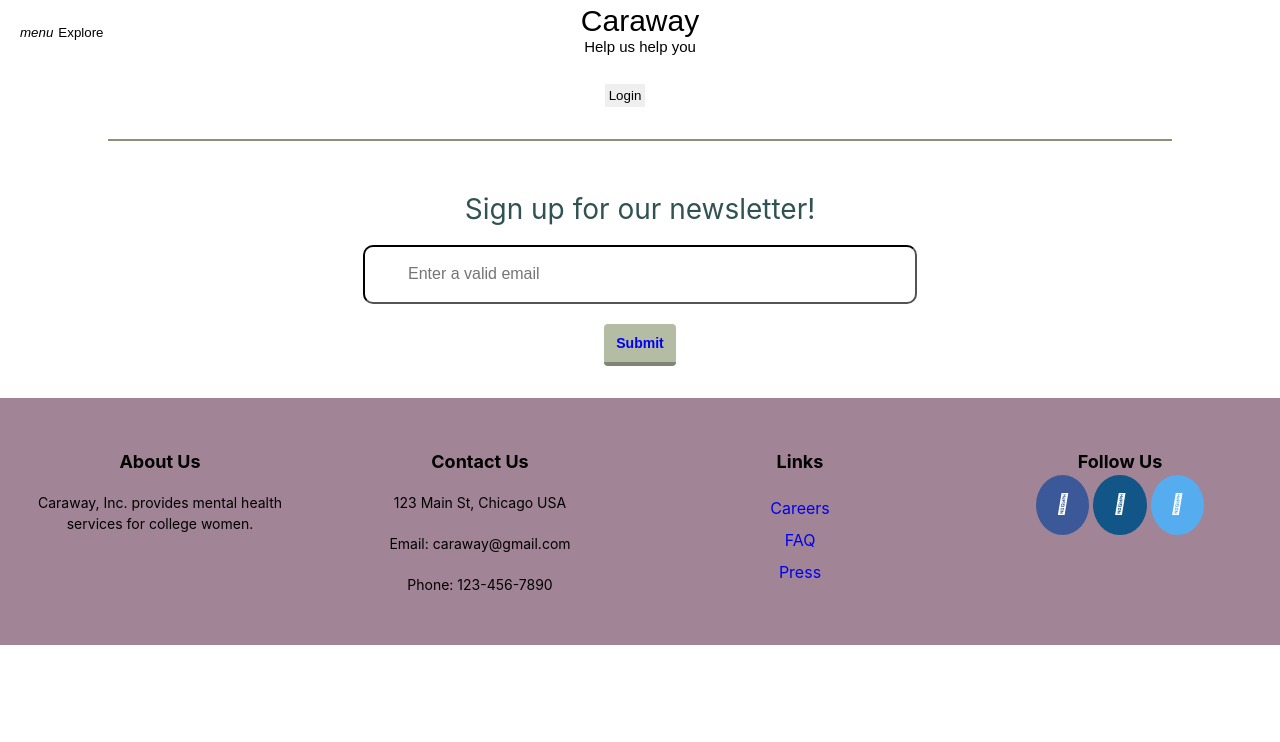
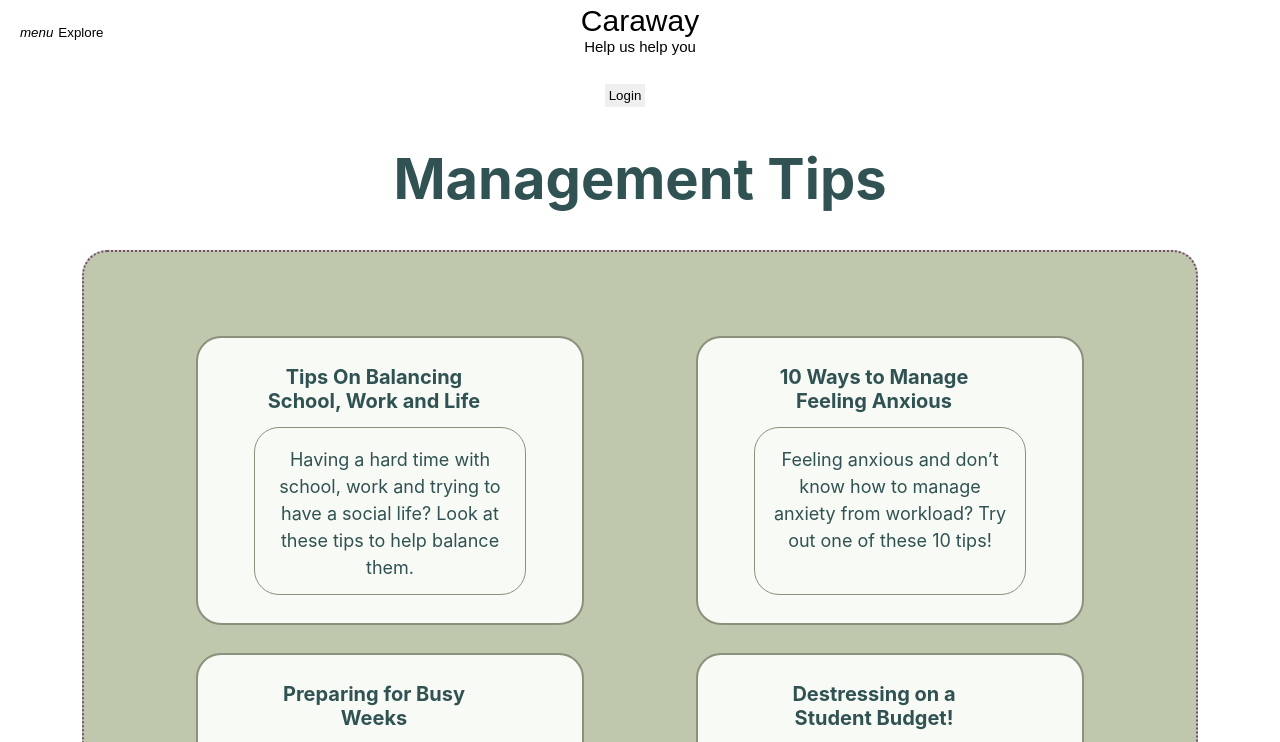
Before and after one commit to adamaripici/projectCode, a React (Create React App) app in the folder react/caraway-app/: page /management in a window 1280 px wide. Shown: the top 742 px of the page. Built offline with nearby package versions, Linux system fonts and the light colour scheme.

Commit message:
Added tips to management page

```diff
--- a/react/caraway-app/src/App.js
+++ b/react/caraway-app/src/App.js
@@ -13,6 +13,8 @@ import Newsletter from './Newsletter';
 import Careers from './Careers';
 import Faq from './Faq';
 import Press from './Press';
+import Management from './Management';
+
 import { BrowserRouter, Routes, Route} from "react-router-dom"
 
 
@@ -34,6 +36,7 @@ function App() {
             <Route path="/Careers" element={<Careers/>}/>
             <Route path="/Faq" element={<Faq/>}/>
             <Route path="/Press" element={<Press/>}/>
+            <Route path="/management" element={<Management/>}/>
           </Routes>
 
           <Footer/>
--- /dev/null
+++ b/react/caraway-app/src/Management.css
@@ -0,0 +1,62 @@
+.management{
+  flex-wrap: wrap; /* Allow items to wrap to the next line if there is not enough space */
+  padding-bottom: 2em;
+  color: #305252;
+  font-size: 28px;
+}
+
+.management-title{
+  flex-basis: 100%; /* Set the width of the title to 100% of the available space */
+}
+
+.management-content{
+  border: 2px dotted #774f6d;
+  border-radius: 25px;
+  background-color: #BFC8AD;
+  max-width: 1000px;
+  padding: 2em;
+
+  margin-left: auto; margin-right: auto;
+  display : flex;
+  flex-direction : row;
+  flex-basis: 100%;
+}
+.management-tip{
+  border-radius: 25px;
+  border: 2px solid #8a917c;
+  background-color: #f8faf5;
+  max-width: 1000px;
+  padding-left: 2em;
+  padding-right: 2em;
+  padding-top: 0.5em;
+  padding-bottom: 1em;
+
+
+  margin-right: 2em;
+  margin-left: 2em;
+  margin-top: 1em;
+}
+
+.management-tip-header{
+  font-size: 20px;
+  max-width: 12em;
+  align-self: center;
+}
+
+.management-grid {
+  margin-left: auto;
+  margin-right: auto;
+  display:grid;
+  grid-template-columns: 500px 500px;
+  padding-bottom: 10px;
+}
+
+.management-tip-content{
+  font-size: 18px;
+  max-width : 18em;
+  border-radius: 25px;
+  border: 1px solid #8a917c;
+  padding: 1em;
+  margin: 0;
+  height: 130px;
+}
--- /dev/null
+++ b/react/caraway-app/src/Management.js
@@ -0,0 +1,36 @@
+import * as React from "react";
+import "./Management.css";
+
+export default function Home() {
+  return (
+    <div className="management">
+      <h1 className="management-title">Management Tips</h1>
+      <div className="management-content">
+        <div className="management-grid">
+
+          <div className="management-tip">
+            <h1 className="management-tip-header">Tips On Balancing School, Work and Life</h1>
+            <p className="management-tip-content">Having a hard time with school, work and trying to have a social life? Look at these tips to help balance them.</p>
+
+          </div>
+
+          <div className="management-tip">
+            <h1 className="management-tip-header">10 Ways to Manage Feeling Anxious</h1>
+            <p className="management-tip-content">Feeling anxious and don’t know how to manage anxiety from workload? Try out one of these 10 tips!</p>
+          </div>
+
+          <div className="management-tip">
+            <h1 className="management-tip-header">Preparing for Busy Weeks</h1>
+            <p className="management-tip-content">Sometimes planning out busy weeks helps reduce overall stress. Here are some tips!</p>
+          </div>
+
+          <div className="management-tip">
+            <h1 className="management-tip-header">Destressing on a Student Budget!</h1>
+            <p className="management-tip-content">Want to destress after a hectic week, but not sure if you can afford to? Here are some budget friendly options!</p>
+          </div>
+
+        </div>
+      </div>
+    </div>
+  );
+}
--- a/react/caraway-app/src/Navbar.js
+++ b/react/caraway-app/src/Navbar.js
@@ -15,7 +15,7 @@ export default function NavBar() {
     <div className="menu-bar">
       <ul className={`menu ${showMenu ? "showMenu" : ""}`}>
           <li><a className="menuItem" href="/">Home</a></li>
-          <li><a className="menuItem" href="/management-tips">Management Tips</a></li>
+          <li><a className="menuItem" href="/management">Management Tips</a></li>
           <li><a className="menuItem" href="/blogs">Blog</a></li>
           <li><a className="menuItem" href="/meet-therapists">Meet Therapists</a></li>
           <li><a className="menuItem" href="/financial-assistance">Financial Assistance Programs</a></li>
```
